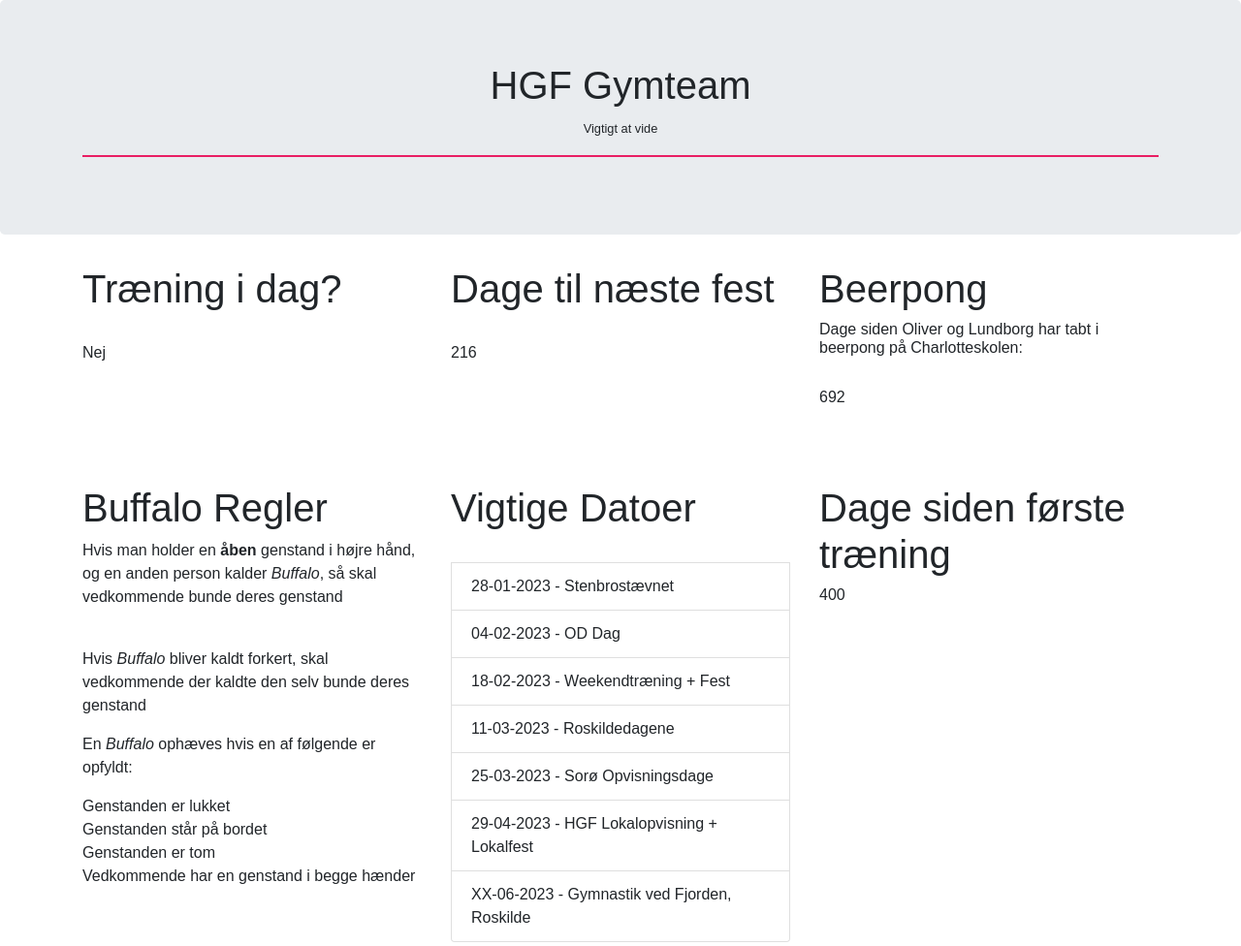
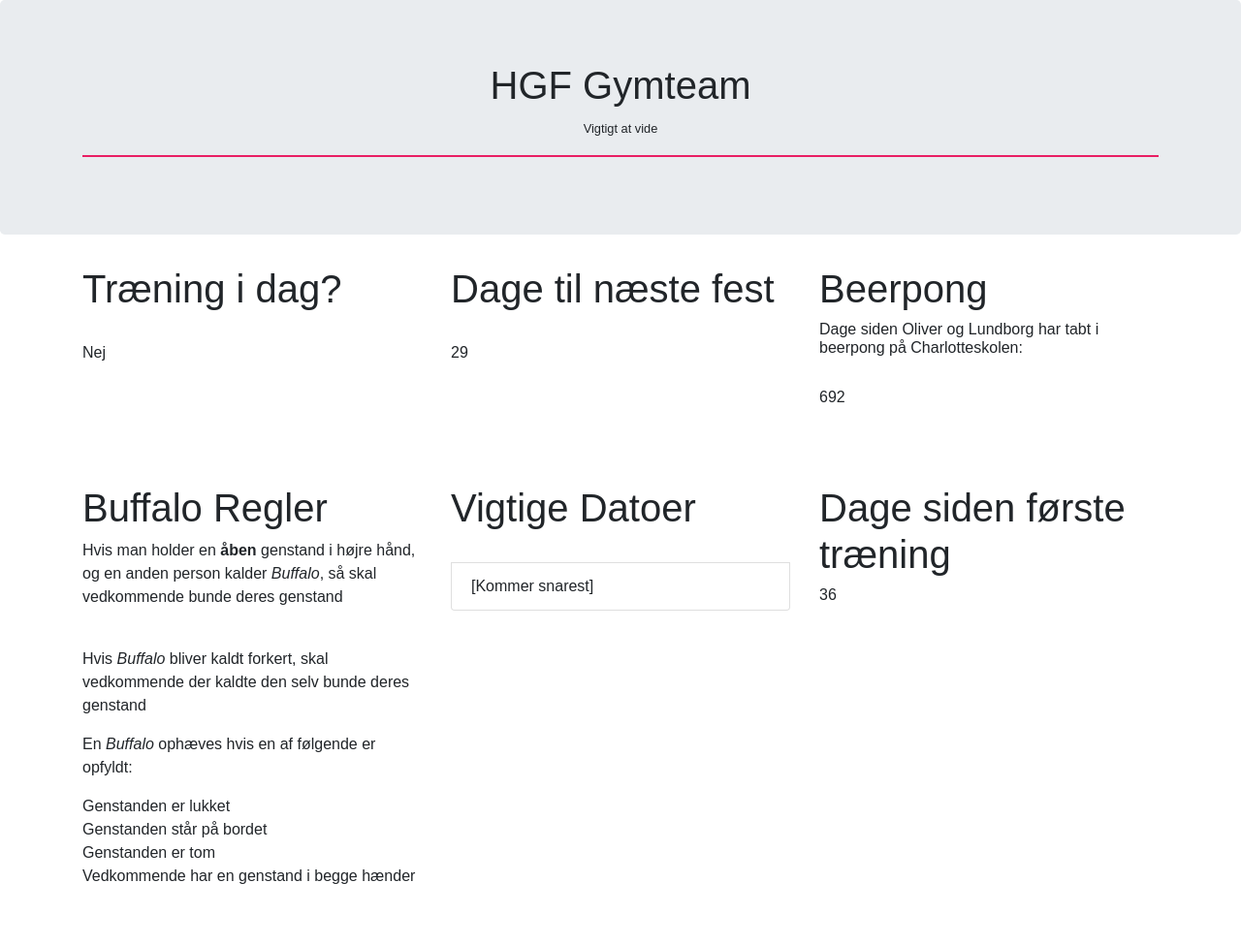
Before and after one commit to SmoIIy/gt_website, a plain HTML site: page index.html in a window 1280 px wide. Shown: the top 976 px of the page at 97% size. Drawn offline with nearby package versions, Linux system fonts and the light colour scheme.

Commit message:
Minor fix

```diff
--- a/index.html
+++ b/index.html
@@ -81,13 +81,8 @@
                                 <li class="list-group-item">24-09-2022 - Introfest</li>
                                 <li class="list-group-item">29-10-2022 - Introweekend</li>
                                 <li class="list-group-item">10-12-2022 - Julefrokost</li> -->
-                                <li class="list-group-item">28-01-2023 - Stenbrostævnet</li>
-                                <li class="list-group-item">04-02-2023 - OD Dag</li>
-                                <li class="list-group-item">18-02-2023 - Weekendtræning + Fest</li>
-                                <li class="list-group-item">11-03-2023 - Roskildedagene</li>
-                                <li class="list-group-item">25-03-2023 - Sorø Opvisningsdage</li>
-                                <li class="list-group-item">29-04-2023 - HGF Lokalopvisning + Lokalfest</li>
-                                <li class="list-group-item">XX-06-2023 - Gymnastik ved Fjorden, Roskilde</li>
+                                <li class="list-group-item">[Kommer snarest]</li>
+
                             </ul>
                     </div>
                     <div class="col-sm-4">
--- a/script.js
+++ b/script.js
@@ -37,7 +37,7 @@ function traening() {
 }
 
 //------------------------Check tid til første træning -----------------------------------------------
-const firstTraining = new Date('18 August 2022 19:30');
+const firstTraining = new Date('17 August 2023 19:30');
 let firsTrainingPrim = firstTraining[Symbol.toPrimitive]('number');
 
 
@@ -46,7 +46,7 @@ function tidtiltraening() {
     document.getElementById("dagetil").innerHTML = output
 }
 //------------------------Check tid til første fest -----------------------------------------------
-const nextParty = new Date('18 February 2023 19:30');
+const nextParty = new Date('21 October 2023 19:30');
 let nextPartyPrim = nextParty[Symbol.toPrimitive]('number');
 
 
```
